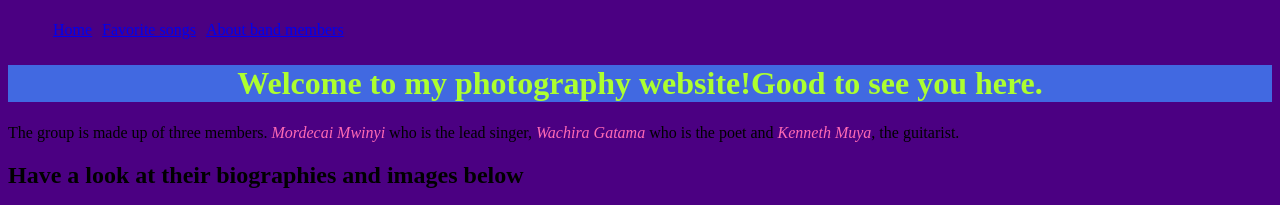
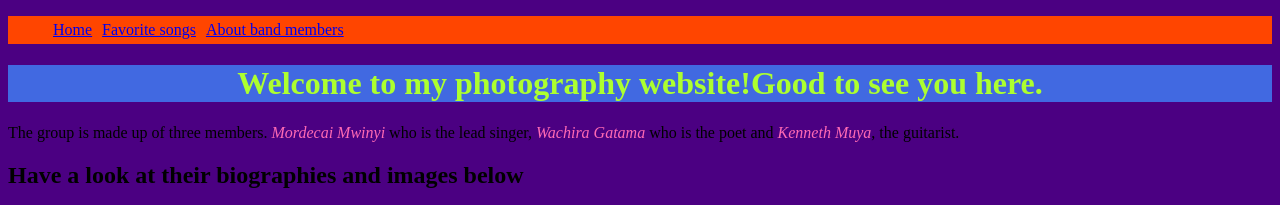
Before and after one commit to Kips-alih/Photography-Website, a plain HTML site: page index.html in a window 1280 px wide. Shown: the top 205 px of the page. Drawn offline with Linux system fonts and the light colour scheme.

Commit message:
adds the background colour of the navbar

```diff
--- a/index.css
+++ b/index.css
@@ -26,8 +26,11 @@ h1:hover{
 .navbar{
     display: flex;
     list-style: none;
+background-color: orangered;
+
 
 }
+
 .navbar>li{
     margin: 5px;}
 
```
